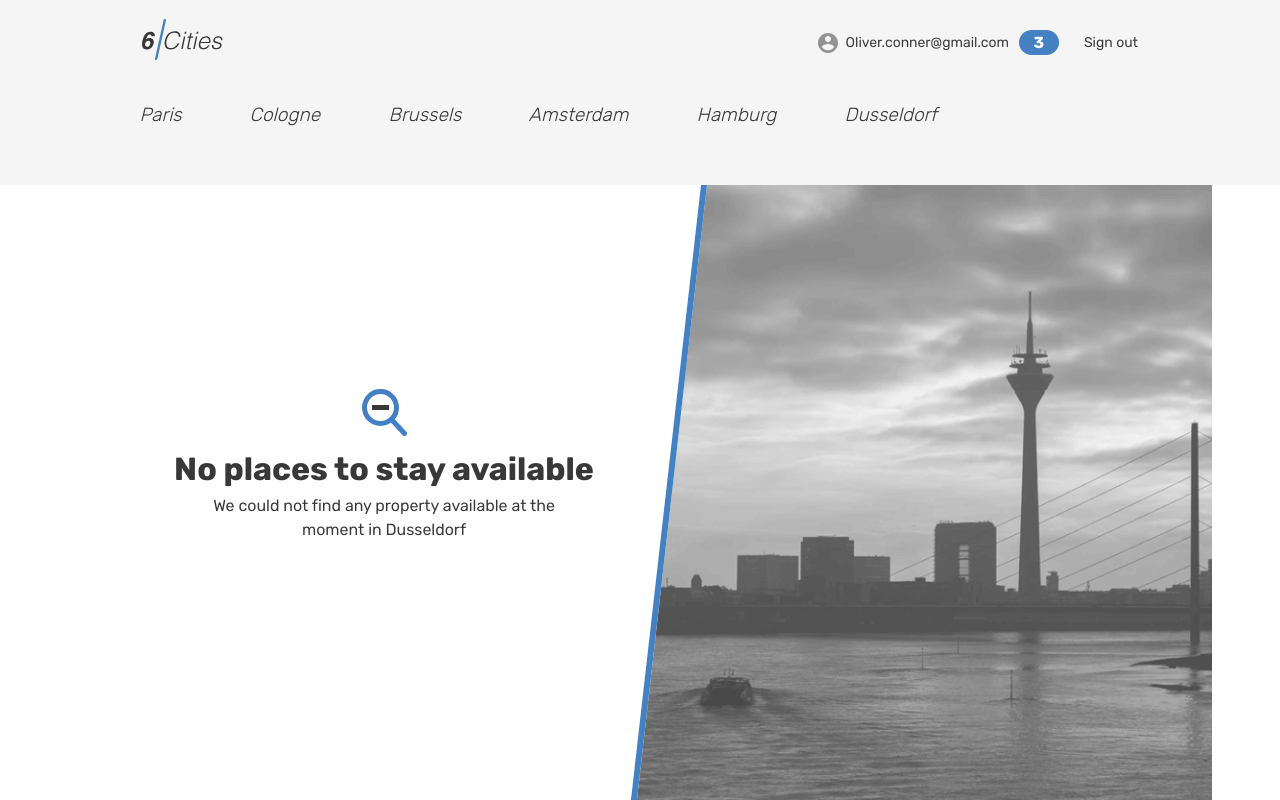
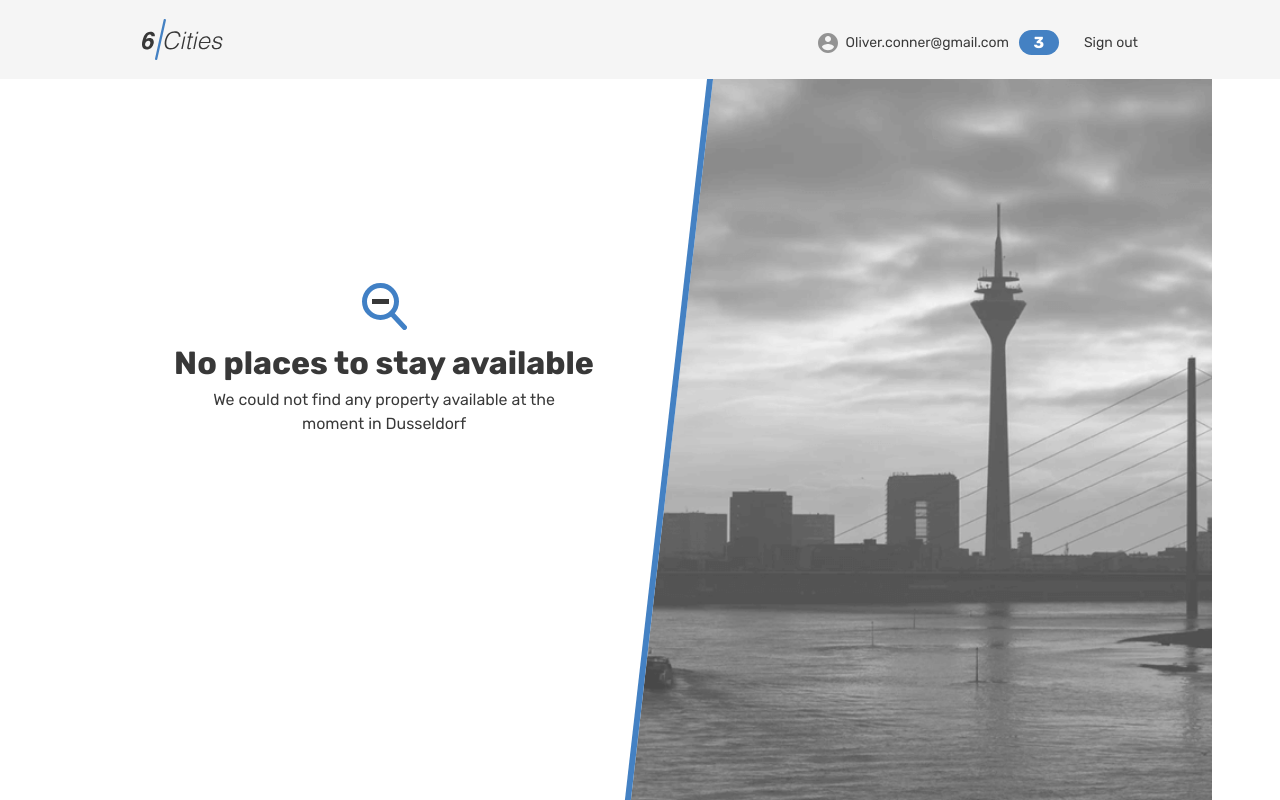
Before and after one commit to Churina-Margaery/six-cities, a React (Vite) app: page /empty in a window 1280 px wide. Built offline with nearby package versions, Linux system fonts and the light colour scheme.

Commit message:
import fixed

```diff
--- a/src/pages/main-empty-screen/main-empty-screen.tsx
+++ b/src/pages/main-empty-screen/main-empty-screen.tsx
@@ -1,5 +1,4 @@
 import { Helmet } from 'react-helmet-async';
-import CitiesList from '../../components/cities-list/cities-list';
 
 function MainEmptyScreen(): JSX.Element {
   return (
@@ -38,7 +37,6 @@ function MainEmptyScreen(): JSX.Element {
 
       <main className="page__main page__main--index page__main--index-empty">
         <h1 className="visually-hidden">Cities</h1>
-        <CitiesList></CitiesList>
         <div className="cities">
           <div className="cities__places-container cities__places-container--empty container">
             <section className="cities__no-places">
```
